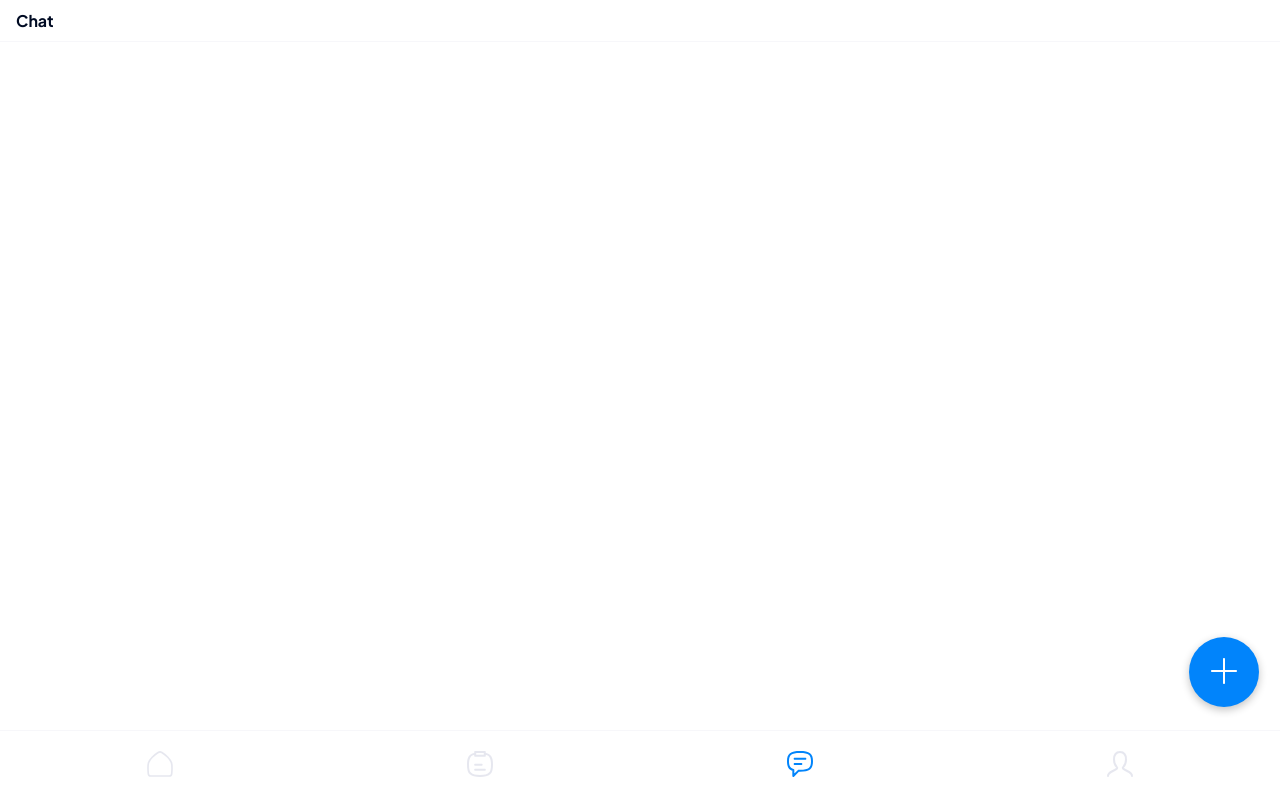
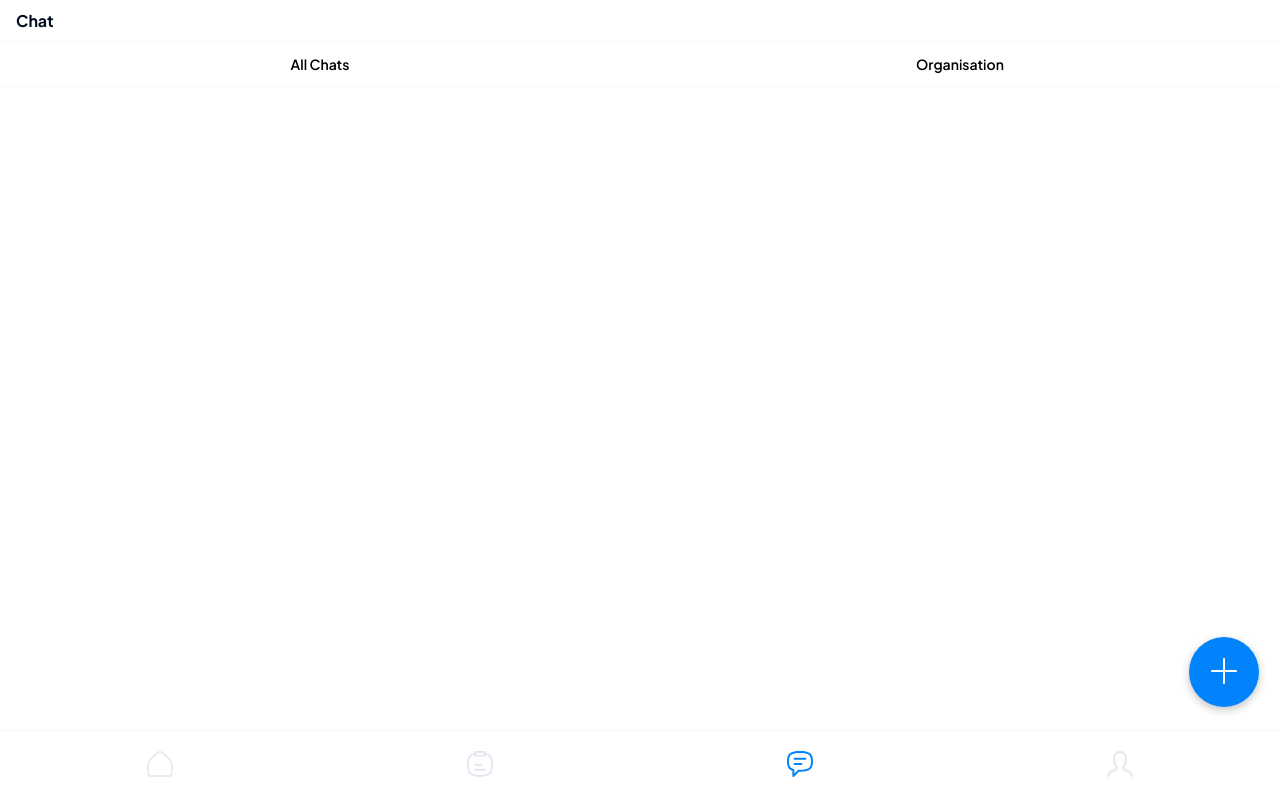
Before and after one commit to 9trocoder/mmekut, a React (Create React App) app: page /chat in a window 1280 px wide. Built offline with nearby package versions, Linux system fonts and the light colour scheme.

Commit message:
working on chat page

```diff
--- a/src/pages/chatpage/chatpage.css
+++ b/src/pages/chatpage/chatpage.css
@@ -0,0 +1,56 @@
+.chatpage__cnt {
+    margin-top: 2.6rem;
+}
+
+.chatpage__cnt-top{
+    display: grid;
+    grid-template-columns: 1fr 1fr;
+    align-items: center;
+    justify-content: center;
+}
+
+
+.chatpage__cnt-allbutton {
+    display: flex;
+    align-items: center;
+    justify-content: center;
+    cursor: pointer
+}
+
+.chatpage__cnt-allbutton button {
+    font-family: inherit;
+    background-color: transparent;
+    font-size: 14px;
+    font-weight: 600;
+    padding: 10px;
+    cursor: pointer;
+    border: 3px solid #fff;
+
+}
+
+.chatpage__cnt-allbutton:hover button {
+    border-bottom: 3px solid #0184fb;
+}
+
+.chatpage__cnt-orgbutton {
+    display: flex;
+    align-items: center;
+    justify-content: center;
+    cursor: pointer;
+}
+
+.chatpage__cnt-orgbutton button {
+    font-family: inherit;
+    background-color: transparent;
+    font-size: 14px;
+    font-weight: 600;
+    padding: 10px;
+    cursor: pointer;
+    border: 3px solid #fff;
+
+
+}
+
+.chatpage__cnt-orgbutton:hover button {
+    border-bottom: 3px solid #0184fb;
+}
--- a/src/pages/chatpage/chatpage.js
+++ b/src/pages/chatpage/chatpage.js
@@ -5,6 +5,7 @@ import HeaderBar from "../../components/HeaderBar";
 import {
   addIconNotActive,
   chatActive,
+  dividerr,
   homeIconNotActive,
   profileNotActive,
   taskNotActive,
@@ -21,15 +22,25 @@ function Chatpage() {
   const handleChatClick = () => {
     navigate("/chat");
   };
-  const handleAddClick = () => {
-    navigate("/task");
-  };
+  const handleAddClick = () => {};
   const handleHomeClick = () => {
     navigate("/");
   };
   return (
     <>
       <HeaderBar headerText="Chat" />
+      <div className="chatpage__cnt">
+        <div className="chatpage__cnt-top">
+          <div className="chatpage__cnt-allbutton">
+            <button>All Chats</button>
+          </div>
+
+          <div className="chatpage__cnt-orgbutton">
+            <button>Organisation</button>
+          </div>
+        </div>
+        {dividerr}
+      </div>
       <BottomNav
         addIcon={addIconNotActive}
         taskIcon={taskNotActive}
```
